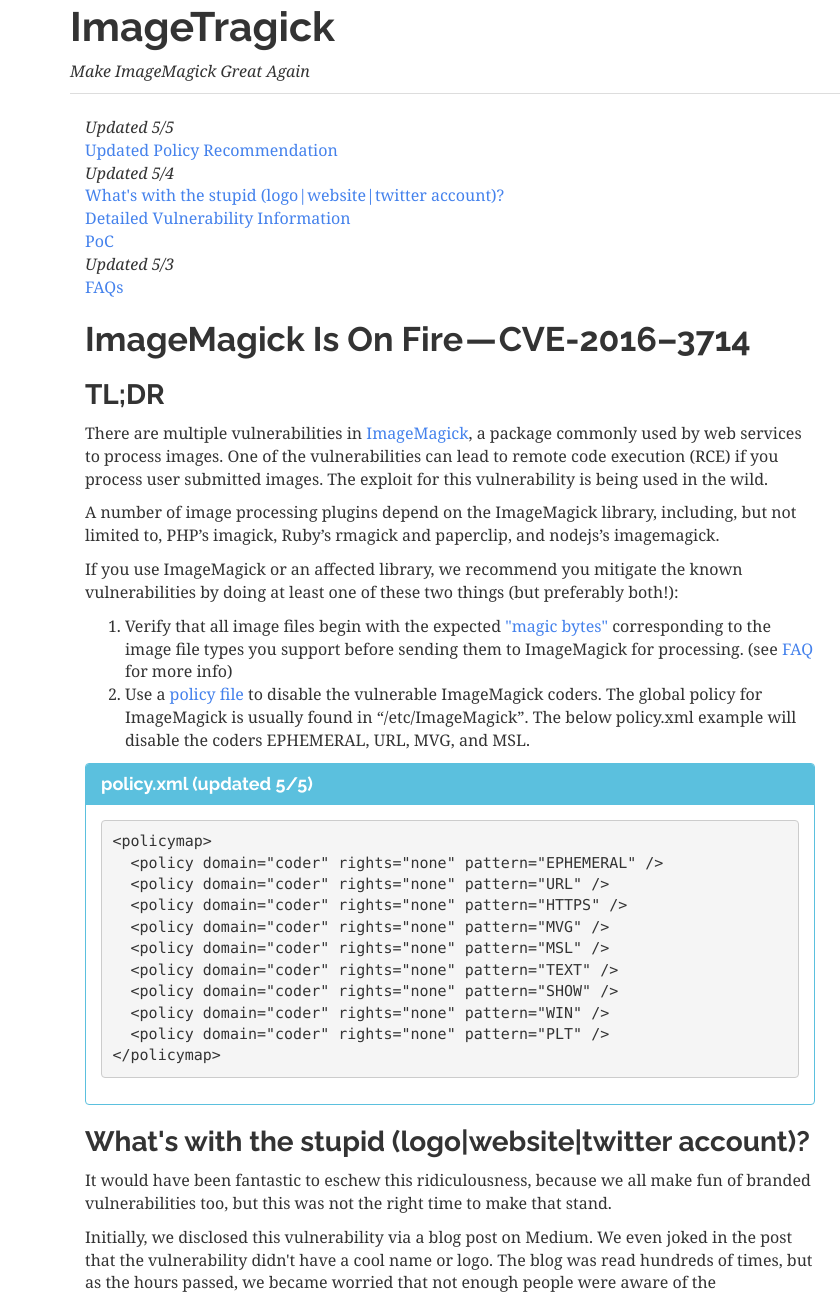
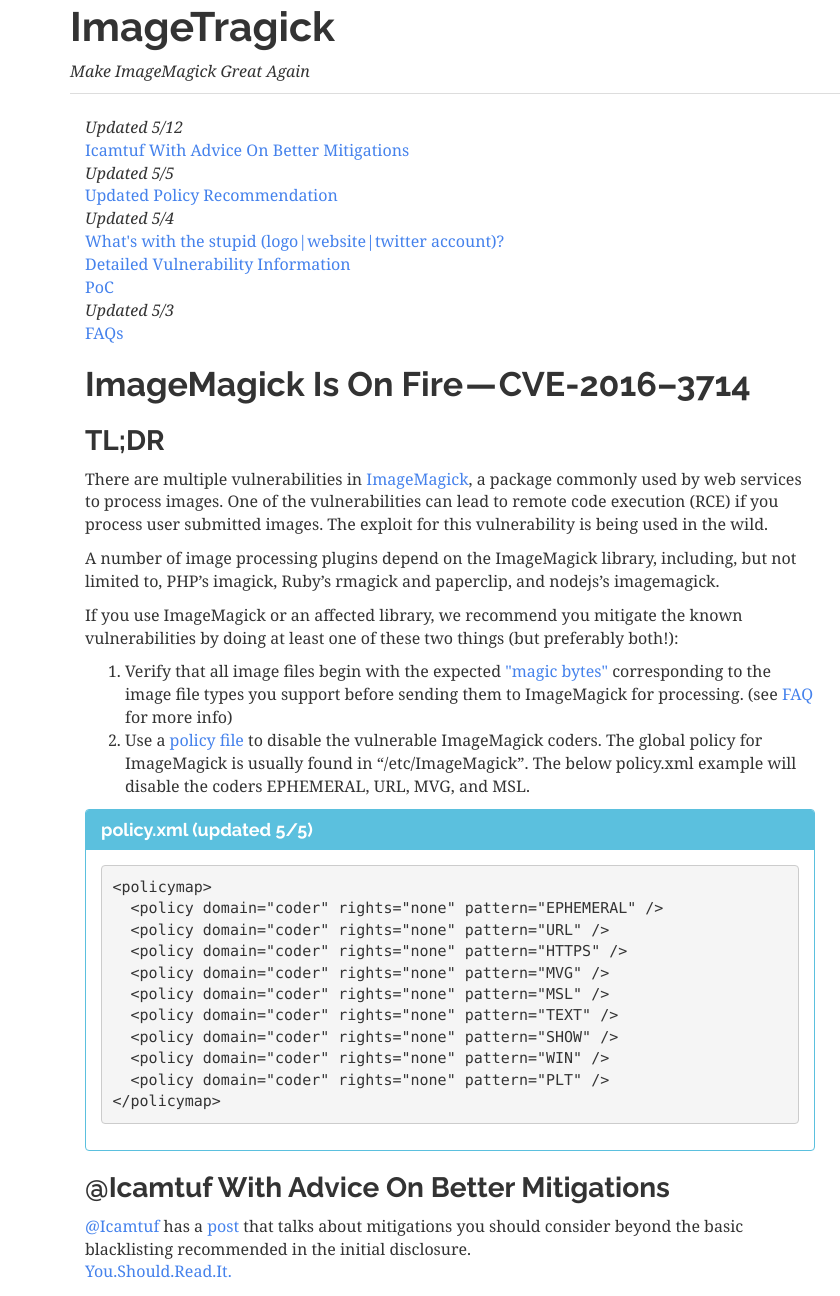
Before and after one commit to ImageTragick/imagetragick.github.io, a plain HTML site: page index.html in a window 1280 px wide. Shown: the part 40-1336 px from the top of the page, 0-840 px from the left. Drawn offline with Linux system fonts and the light colour scheme.

Commit message:
update with icamtuf link

```diff
--- a/index.html
+++ b/index.html
@@ -16,7 +16,8 @@
 <i>Make ImageMagick Great Again</i>
 </div>
 <div class="col-md-8">
-
+<i>Updated 5/12</i><br>
+<a href="#moreinfo">Icamtuf With Advice On Better Mitigations</a><br>
 <i>Updated 5/5</i><br>
 <a href="#policy">Updated Policy Recommendation</a><br>
 <i>Updated 5/4</i><br>
@@ -57,6 +58,14 @@
 &lt;/policymap&gt;
 </pre>
   </div>
+</div>
+
+<div id="moreinfo">
+  <h3>@Icamtuf With Advice On Better Mitigations</h3>
+  <p>
+    <a href="https://twitter.com/lcamtuf">@Icamtuf</a> has a <a href="https://lcamtuf.blogspot.com/2016/05/clearing-up-some-misconceptions-around.html">post</a> that talks about mitigations you should consider beyond the basic blacklisting recommended in the initial disclosure.<br>
+    <a href="https://lcamtuf.blogspot.com/2016/05/clearing-up-some-misconceptions-around.html">You.</a><a href="https://lcamtuf.blogspot.com/2016/05/clearing-up-some-misconceptions-around.html">Should.</a><a href="https://lcamtuf.blogspot.com/2016/05/clearing-up-some-misconceptions-around.html">Read.</a><a href="https://lcamtuf.blogspot.com/2016/05/clearing-up-some-misconceptions-around.html">It.</a>
+  </p>
 </div>
 
 <div id="why">
```
